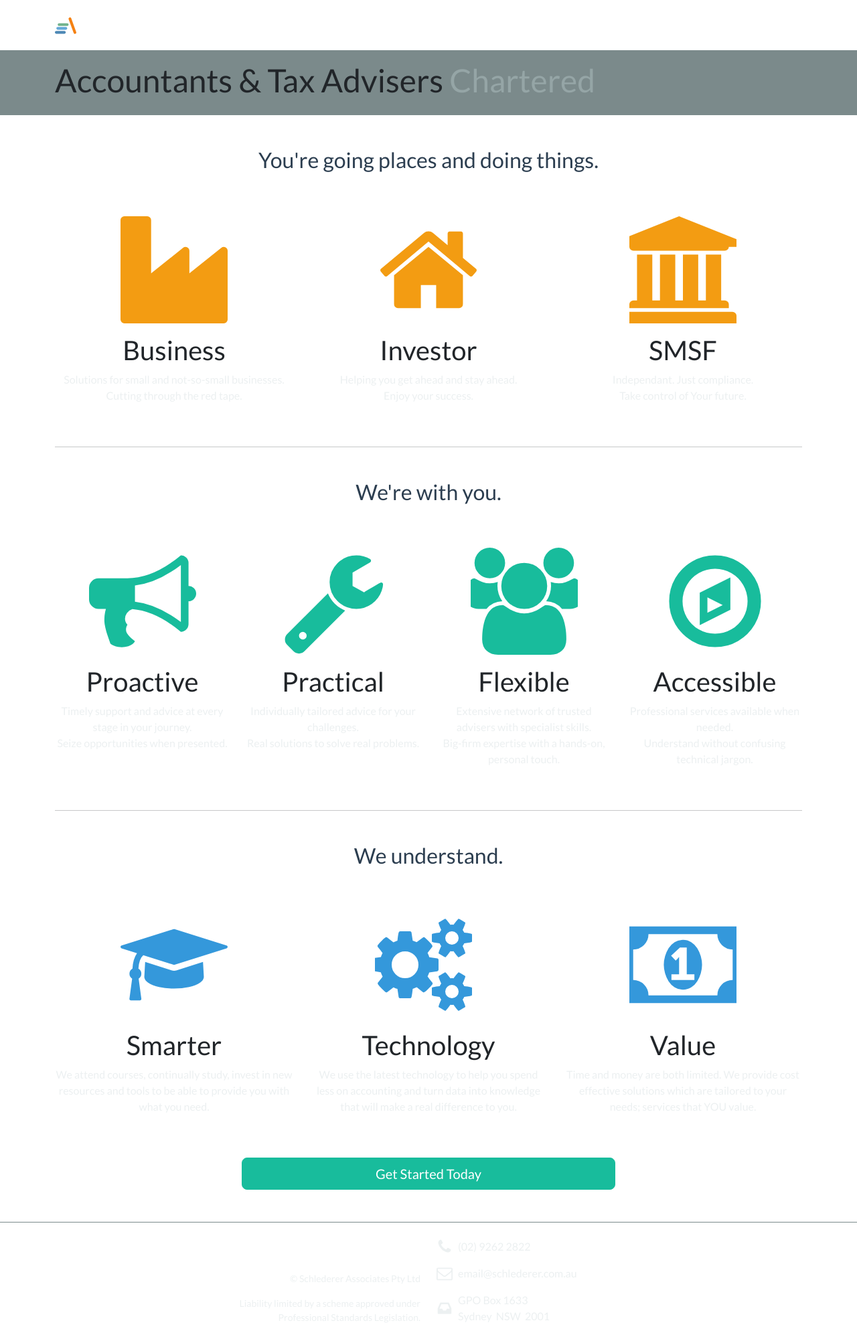
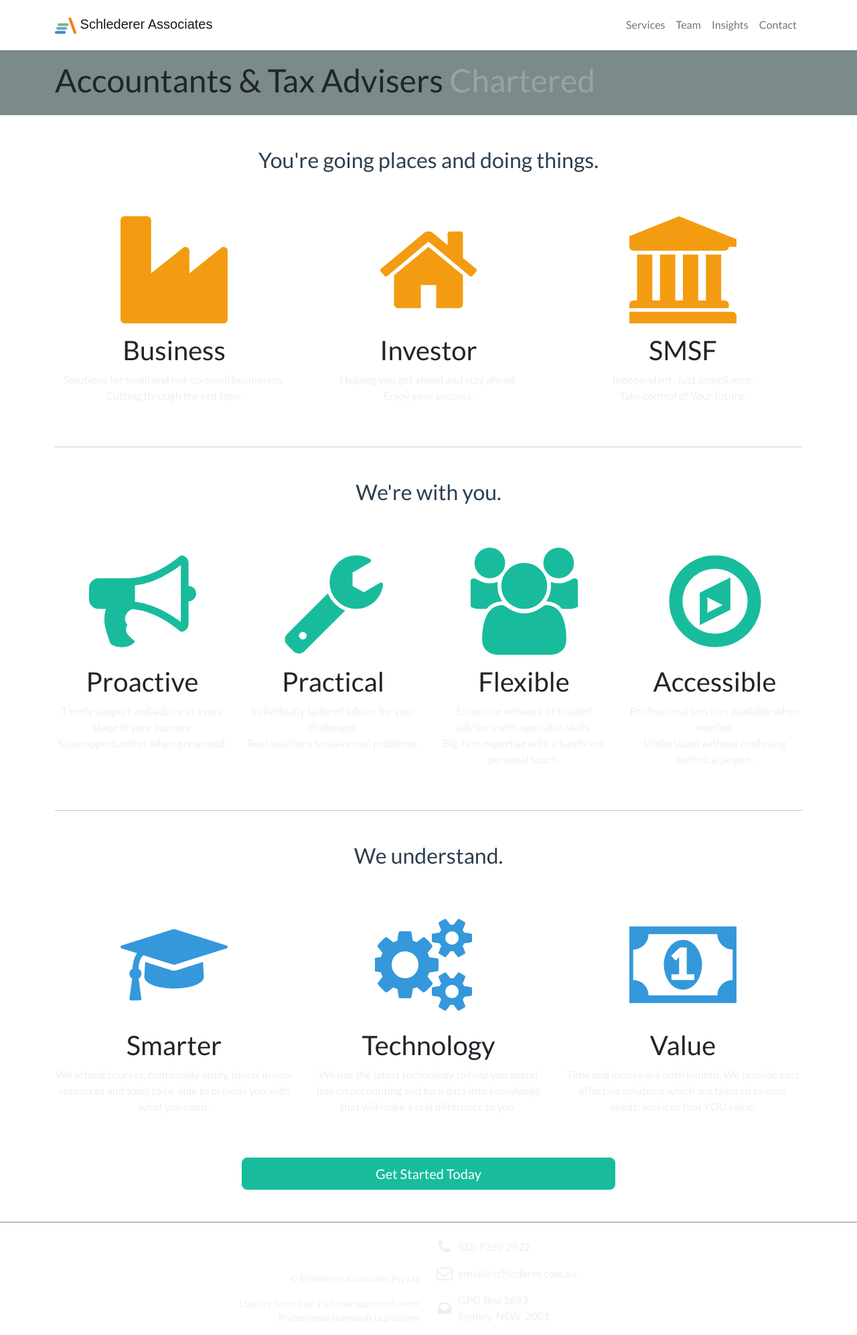
Before and after one commit to Mforcer/tax2, a Jekyll site: the page built from index.html, in a window 1280 px wide. Shown: the whole page at 67% size. Built offline with Jekyll 4.4.1, drawn with Linux system fonts in a browser that asks for light colours; nearby versions of some CDN libraries.

Commit message:
Update navbar.html

```diff
--- a/_includes/navbar.html
+++ b/_includes/navbar.html
@@ -1,4 +1,4 @@
-<nav class="navbar navbar-dark navbar-expand-lg navbar-static-top">
+<nav class="navbar navbar-expand-lg navbar-static-top">
      <div class="container">
           <a href="/" class="navbar-brand"><img class="d-inline-block" src="/svg/logo32.svg"> {{ site.biz_name }}</a>
           <input type="checkbox" id="navbar-toggle-cbox">
```
